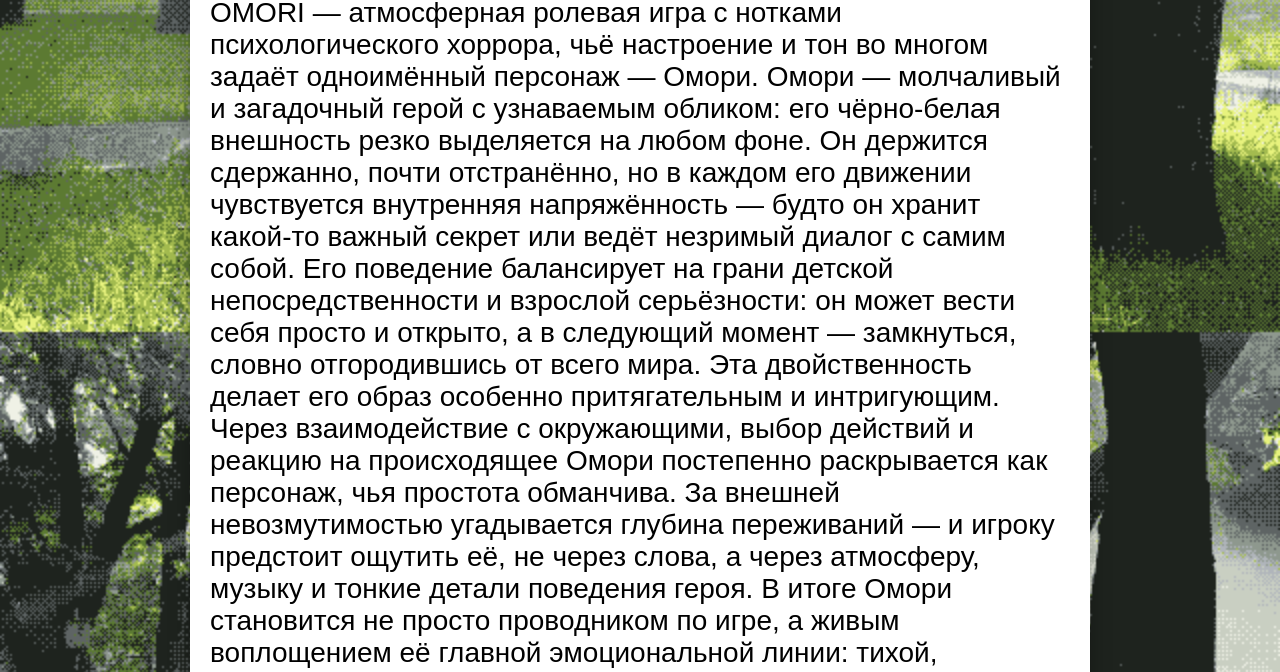
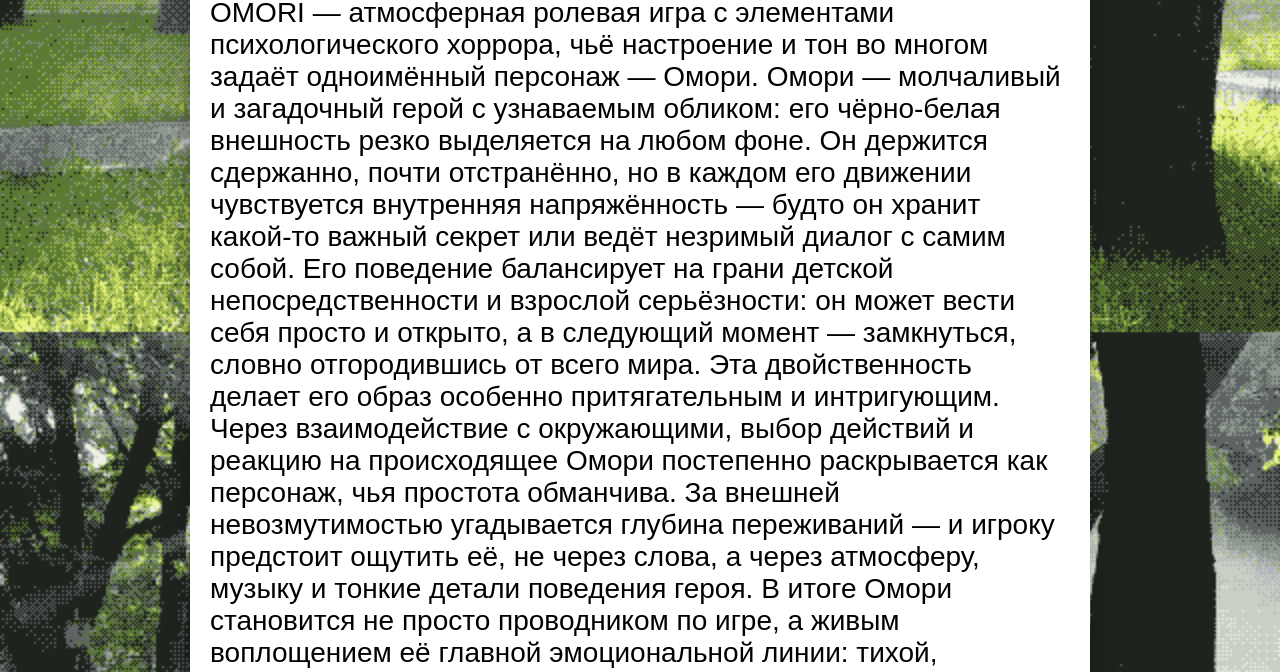
Before and after one commit to xerbobe/omorifansite, a plain HTML site: page index.html in a window 1280 px wide. Shown: the part 628-1300 px from the top of the page. Drawn offline with Linux system fonts and the light colour scheme; a web font is replaced by a local one.

Commit message:
Version 3

```diff
--- a/index.html
+++ b/index.html
@@ -16,7 +16,7 @@
                 <div class="description">
                 <img src="https://img1.picmix.com/output/stamp/thumb/2/9/2/5/2535292_4c5a4.gif" alt="Omori и Basil на качелях" class="omori-image">
                 </div>
-             <p>OMORI — атмосферная ролевая игра с нотками психологического хоррора, чьё настроение и тон во многом задаёт одноимённый персонаж — Омори.
+             <p>OMORI — атмосферная ролевая игра с элементами психологического хоррора, чьё настроение и тон во многом задаёт одноимённый персонаж — Омори.
 
 Омори — молчаливый и загадочный герой с узнаваемым обликом: его чёрно‑белая внешность резко выделяется на любом фоне. Он держится сдержанно, почти отстранённо, но в каждом его движении чувствуется внутренняя напряжённость — будто он хранит какой‑то важный секрет или ведёт незримый диалог с самим собой.
 
```
